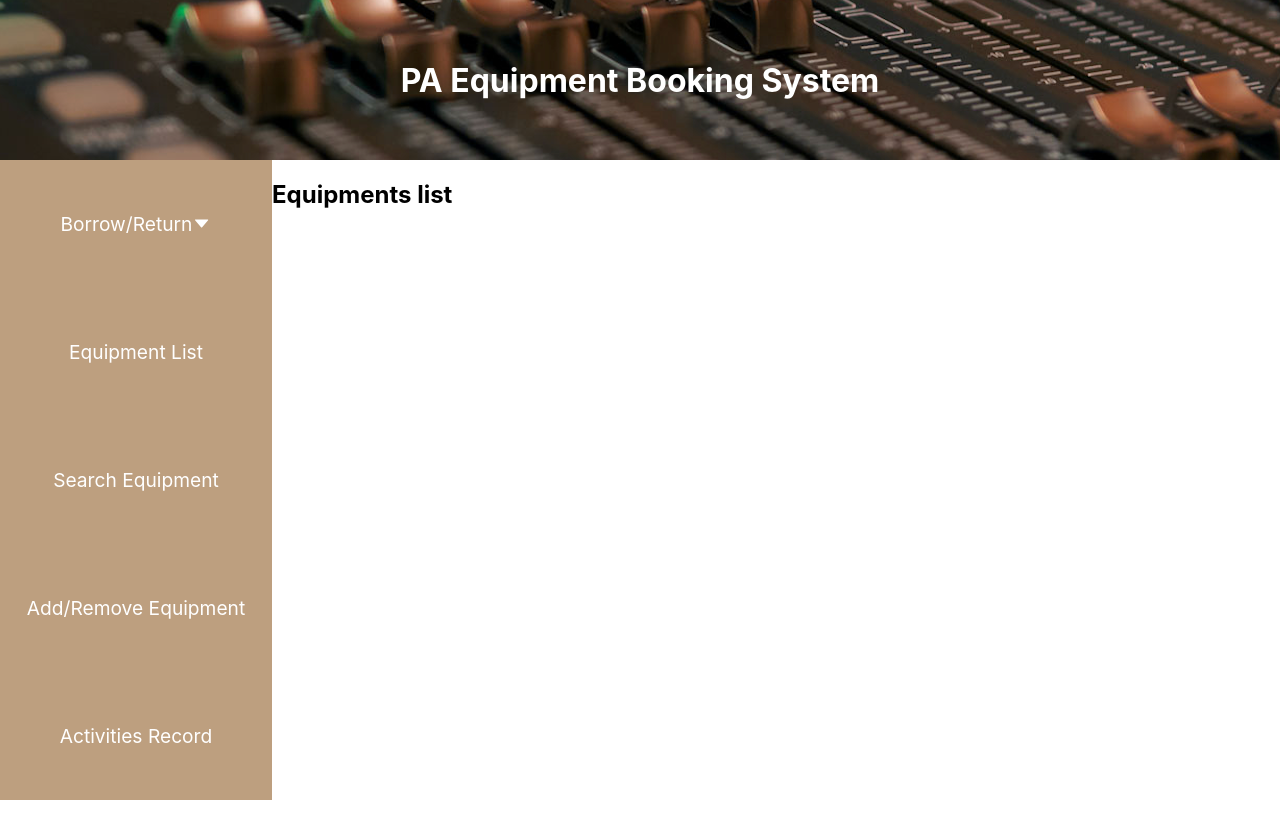
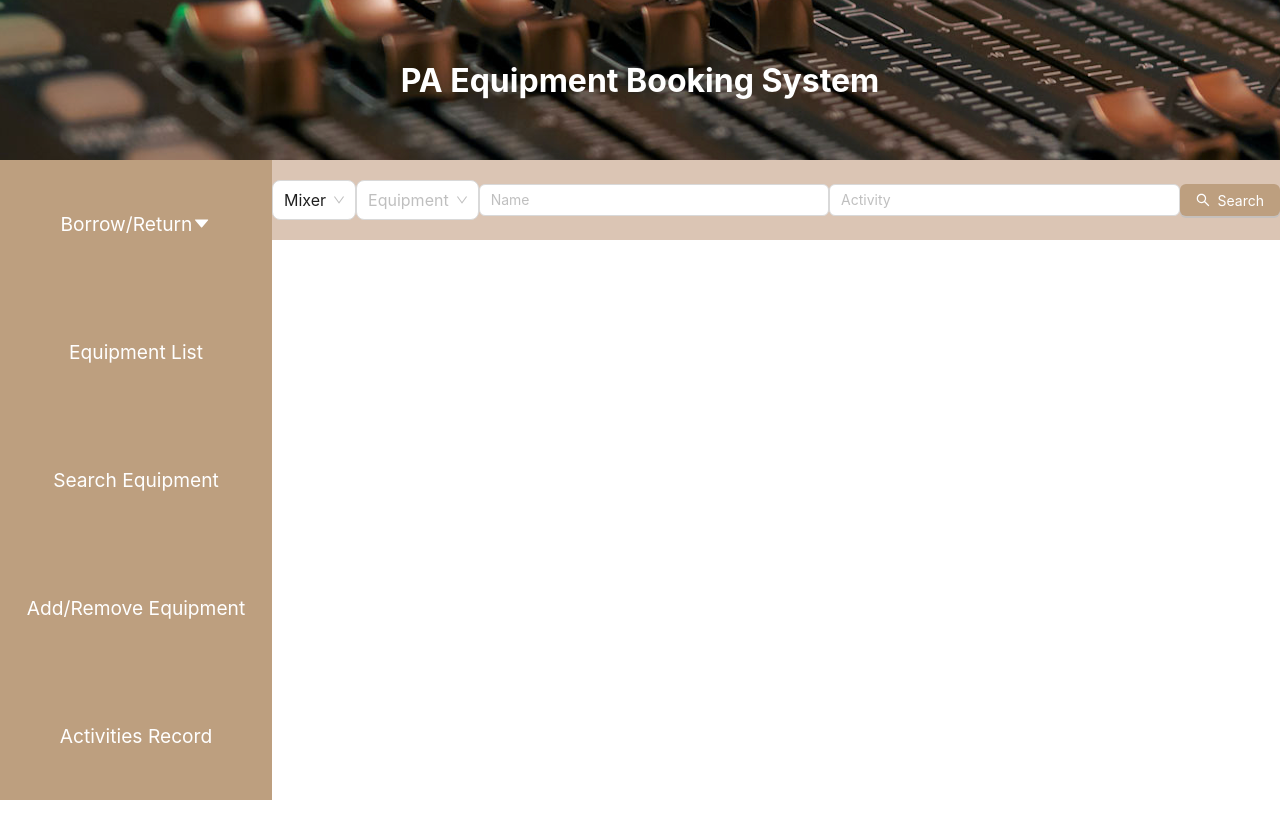
Before and after one commit to leolinpotato/NTUPA-Equipment-Booking-System, a React (Create React App) app in the folder frontend/: page /searchEquipment in a window 1280 px wide. Shown: the top 838 px of the page. Before the commit the page ends 800 px from the top, so only its background shows below. Built offline with nearby package versions, Linux system fonts and the light colour scheme.

Commit message:
add search equipment

```diff
--- a/frontend/src/container/searchEquipmentPage.js
+++ b/frontend/src/container/searchEquipmentPage.js
@@ -1,11 +1,9 @@
-import React from 'react'
-//import '../css/mainPage.css'
+import React from 'react';
+import DisplayEquipment from './displayEquipment';
 
 const EquipmentListPage = () => {
     return (
-        <div className='equipmentListPageContainer'>
-            <h2>Equipments list</h2>
-        </div>
+        <DisplayEquipment type='search'/>
     )
 }
 export default EquipmentListPage
--- a/frontend/src/css/filter.css
+++ b/frontend/src/css/filter.css
@@ -18,13 +18,11 @@ p {
     display: flex;
     flex-wrap: wrap;
     position: relative;
-    background-color: rgb(83, 119, 186);
     width: 100%;
     height: 100vh;
     overflow-y: auto;
     justify-content: center;
     text-align: center;
-    color: aliceblue;
 }
 
 .filterDisplay {
@@ -32,7 +30,6 @@ p {
     flex-wrap: wrap;
     position: relative;
     top: 5em;
-    background-color: rgb(83, 119, 186);
     width: 100%;
     overflow-y: auto;
     justify-content: center;
```
